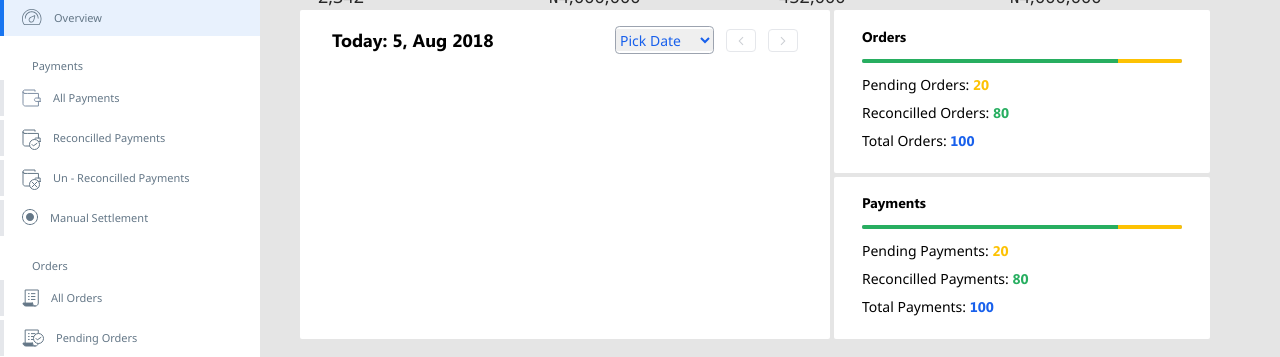
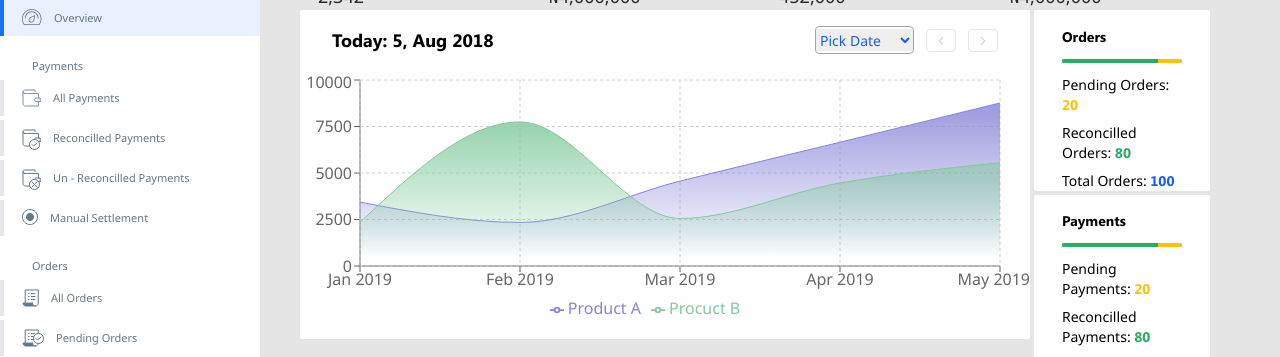
Before and after one commit to damatie/minty, a React (Create React App) app: page / in a window 1280 px wide. Shown: the part 183-540 px from the top of the page. Built offline with nearby package versions, Linux system fonts and the light colour scheme.

Commit message:
fix:update chart

```diff
--- a/src/charts/LineChart.jsx
+++ b/src/charts/LineChart.jsx
@@ -1,7 +1,75 @@
+import {
+   AreaChart,
+   Area,
+   YAxis,
+   XAxis,
+   CartesianGrid,
+   Tooltip,
+   Legend
+   } from "recharts";
 
+export const data = [
+    {
+      name: "Jan 2019",
+      "Product A": 3432,
+      "Procuct B": 2342
+    },
+    {
+      name: "Feb 2019",
+      "Product A": 2342,
+      "Procuct B": 7746
+    },
+    {
+      name: "Mar 2019",
+      "Product A": 4565,
+      "Procuct B": 2556
+    },
+    {
+      name: "Apr 2019",
+      "Product A": 6654,
+      "Procuct B": 4465
+    },
+    {
+      name: "May 2019",
+      "Product A": 8765,
+      "Procuct B": 5553
+    }
+];
 
 export default function LineChartArea() {
   return (
-    <></>
+    <AreaChart
+        width={730}
+        height={250}
+        data={data}
+        margin={{ top: 10, right: 30, left: 0, bottom: 0 }}>
+      <defs>
+        <linearGradient id="colorUv" x1="0" y1="0" x2="0" y2="1">
+          <stop offset="5%" stopColor="#8884d8" stopOpacity={0.8} />
+          <stop offset="95%" stopColor="#8884d8" stopOpacity={0} />
+        </linearGradient>
+        <linearGradient id="colorPv" x1="0" y1="0" x2="0" y2="1">
+          <stop offset="5%" stopColor="#82ca9d" stopOpacity={0.8} />
+          <stop offset="95%" stopColor="#82ca9d" stopOpacity={0} />
+        </linearGradient>
+    </defs>
+    <XAxis dataKey="name" />
+    <YAxis />
+    <CartesianGrid strokeDasharray="3 3" />
+    <Tooltip />
+    <Legend />
+    <Area
+        type="monotone"
+        dataKey="Product A"
+        stroke="#8884d8"
+        fillOpacity={1}
+        fill="url(#colorUv)"/>
+    <Area
+        type="monotone"
+        dataKey="Procuct B"
+        stroke="#82ca9d"
+        fillOpacity={1}
+        fill="url(#colorPv)"/>
+    </AreaChart>
   );
 }
```
